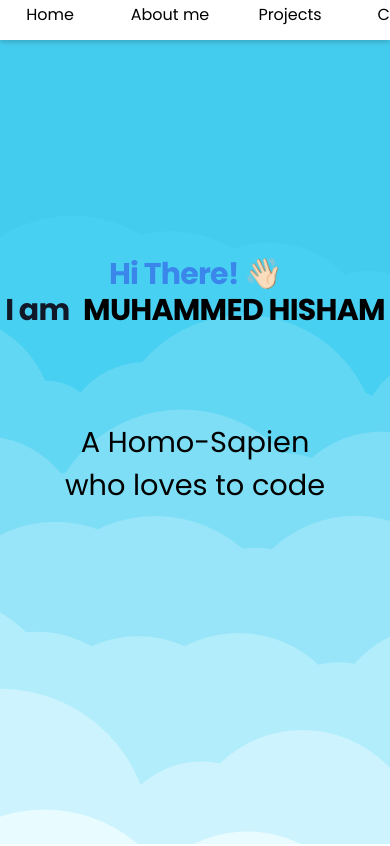
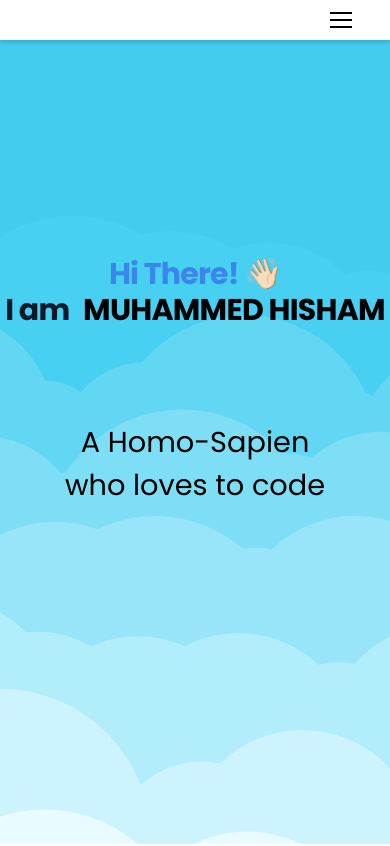
Before and after one commit to Hisham546/hisham-portfolio, a React (Create React App) app: page /project in a window 390 px wide. Shown: the top 846 px of the page. Built offline with nearby package versions, Linux system fonts and the light colour scheme.

Commit message:
modifications for mobile view

```diff
--- a/package.json
+++ b/package.json
@@ -7,6 +7,7 @@
     "@testing-library/react": "^13.4.0",
     "@testing-library/user-event": "^13.5.0",
     "framer-motion": "^6.2.8",
+    "hamburger-react": "^2.5.2",
     "react": "^18.2.0",
     "react-bootstrap": "^2.10.2",
     "react-dom": "^18.2.0",
--- a/src/components/data/Navbar.css
+++ b/src/components/data/Navbar.css
@@ -71,3 +71,25 @@
 .cursor-pointer {
     text-align: center;
 }
+.hamburger-menu{
+margin-right: 25px;
+}
+@media (max-width: 768px) {
+    .navbar-menu {
+        display: none; /* Initially hidden */
+        flex-direction: column;
+        position: absolute;
+        top: 60px;
+        left: 100px;
+        width: 50%;
+        background-color: white;
+        box-shadow: 0 2px 4px rgba(0, 0, 0, 0.1);
+        padding: 10px 0;
+        z-index: 1000;
+        border-radius: 10px;
+    }
+
+    .navbar-menu.active {
+        display: flex; /* Show menu when active */
+    }
+}
--- a/src/components/data/navbar.js
+++ b/src/components/data/navbar.js
@@ -15,8 +15,11 @@ import About from "../../presentation/about/about";
 import { Link } from "react-scroll";
 import UseAnimations from "react-useanimations";
 import activity from 'react-useanimations/lib/activity';
+
+import Hamburger from "hamburger-react";
 function NavBar() {
   const [menu, setMenu] = useState("home")
+  const [toggle, setToggle] = useState(false);
   const links = [
     {
       name: "Home",
@@ -42,10 +45,13 @@ function NavBar() {
       className='navbar'>
       <div className="decorIcon">
       </div>
-      <ul
-        className='navbar-menu'
+      {/* Hamburger Menu Button (Visible only on mobile) */}
+      <div className="md:hidden flex items-center hamburger-menu">
+        <Hamburger toggled={toggle} toggle={setToggle} size={22} color="#000000" />
+      </div>
+      {/* Navbar Links (Visible in Desktop and toggles in Mobile) */}
+      <ul className={`navbar-menu ${toggle ? "active" : "hidden"} md:flex`}>
 
-      >
         {links.map((el) => (
           <li className="cursor-pointer">
             <Link
@@ -54,6 +60,7 @@ function NavBar() {
               spy={true}
               smooth={true}
               className="topHeadings text-base sm:text-lg md:text-xl lg:text-2xl"
+              onClick={() => setToggle(false)} // Closes menu when clicking a link
             >
               {el.name}
             </Link>
```
Also changed, not shown: 1 other file (tests, documents, lock files or other folders).
